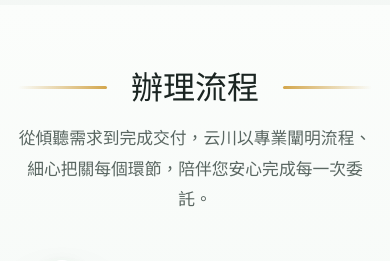
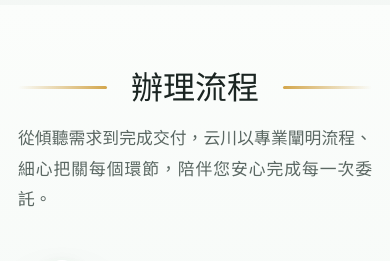
Before and after one commit to moon9001234/ycland-website, a React (Vite) app: page / in a window 390 px wide. Shown: the part 2440-2701 px from the top of the page. Built offline with nearby package versions, Linux system fonts and the light colour scheme.

Commit message:
Justify mobile section descriptions

```diff
--- a/src/styles.css
+++ b/src/styles.css
@@ -1175,6 +1175,12 @@ td {
     font-size: 2rem;
   }
 
+  #process .section-heading p,
+  #fees .section-heading p {
+    text-align: justify;
+    text-justify: inter-character;
+  }
+
   .hero-actions {
     display: grid;
   }
```
